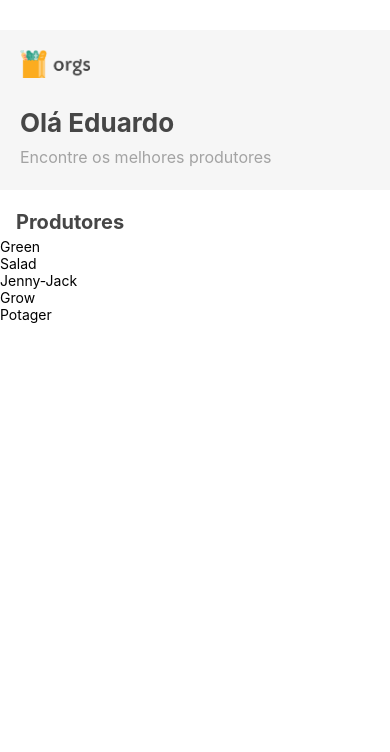
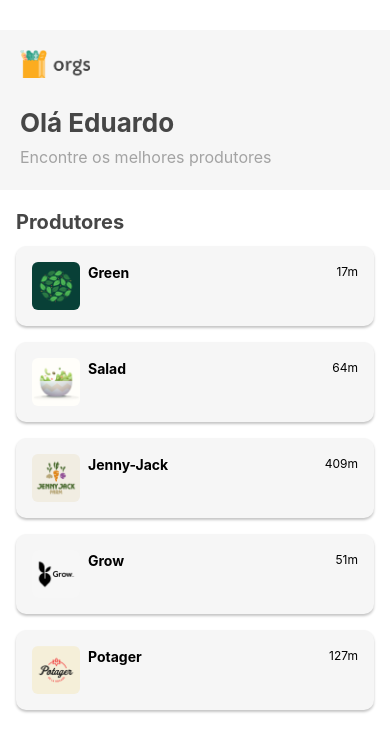
Before and after one commit to dudurb17/orgsHooks, a React Native app: screen / in a window 390 px wide. Shown: the top 752 px of the page. Built offline with nearby package versions, Linux system fonts and the light colour scheme.

Commit message:
criando os cards

```diff
--- /dev/null
+++ b/src/components/Produtor.js
@@ -0,0 +1,62 @@
+import React from "react";
+import { Image, StyleSheet, Text, View } from "react-native";
+
+const Produtor = ({ nome, image, distancia, estrelas }) => {
+  return (
+    <View style={estilos.cartao}>
+      <Image source={image} accessibilityLabel={nome} style={estilos.img} />
+      <View style={estilos.informacoes}>
+        <Text style={estilos.nome}>{nome}</Text>
+        <Text style={estilos.distancia}>{distancia}</Text>
+      </View>
+    </View>
+  );
+};
+
+const estilos = StyleSheet.create({
+  cartao: {
+    backgroundColor: "#F6F6F6",
+    marginVertical: 8,
+    marginHorizontal: 16,
+    borderRadius: 10,
+    flexDirection: "row",
+
+    //Android
+    elevation: 4,
+
+    //iOs
+    shadowColor: "#000",
+    shadowOffset: {
+      width: 0,
+      height: 2,
+    },
+    shadowOpacity: 0.23,
+    shadowRadius: 2.62,
+  },
+  img: {
+    width: 48,
+    height: 48,
+    borderRadius: 6,
+    marginVertical: 16,
+    marginLeft: 16,
+  },
+  informacoes: {
+    flex: 1,
+    flexDirection: "row",
+    justifyContent: "space-between",
+    marginLeft: 8,
+    marginVertical: 16,
+    marginRight: 16,
+  },
+  nome: {
+    fontSize: 14,
+    lineHeight: 22,
+    fontWeight: "bold",
+  },
+  distancia: {
+    fontSize: 12,
+    lineHeight: 19,
+  },
+});
+
+export default Produtor;
--- a/src/components/ProdutoresComponent.js
+++ b/src/components/ProdutoresComponent.js
@@ -1,15 +1,11 @@
 import React, { useEffect, useState } from "react";
 import { FlatList, StyleSheet, Text } from "react-native";
 import { carregaProdutores } from "../services/carregaDados";
+import Produtor from "./Produtor";
 
 const ProdutoresComponent = ({ topo: Topo }) => {
   const [titulo, setTitulo] = useState("");
-  const [lista, setLista] = useState([
-    {
-      nome: "",
-      image: "",
-    },
-  ]);
+  const [lista, setLista] = useState([]);
 
   useEffect(() => {
     const retorno = carregaProdutores();
@@ -30,7 +26,7 @@
     <FlatList
       data={lista}
       keyExtractor={({ nome }) => nome}
-      renderItem={({ item }) => <Text>{item.nome}</Text>}
+      renderItem={({ item }) => <Produtor {...item} />}
       ListHeaderComponent={TopoLista}
     />
   );
```
